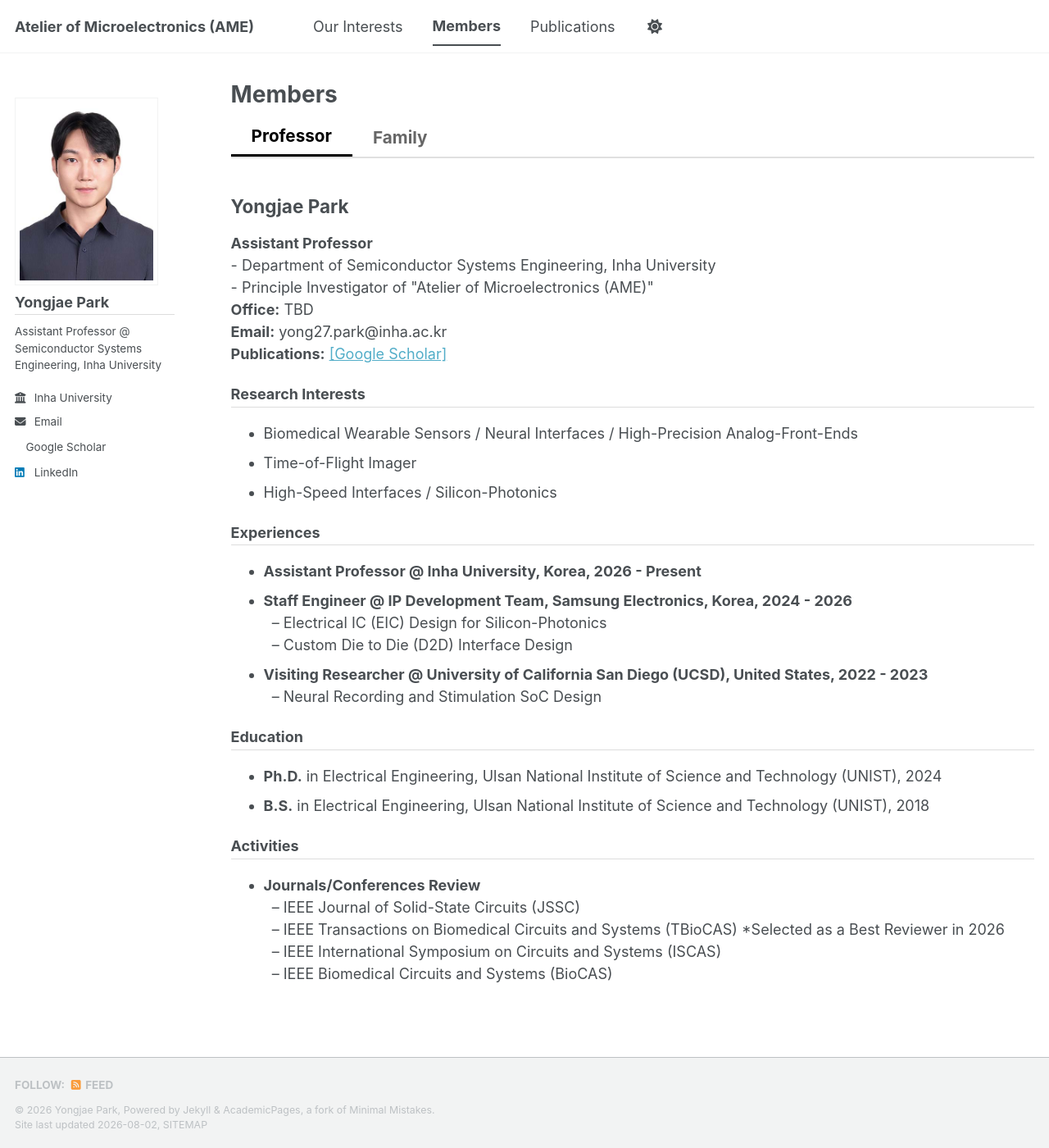
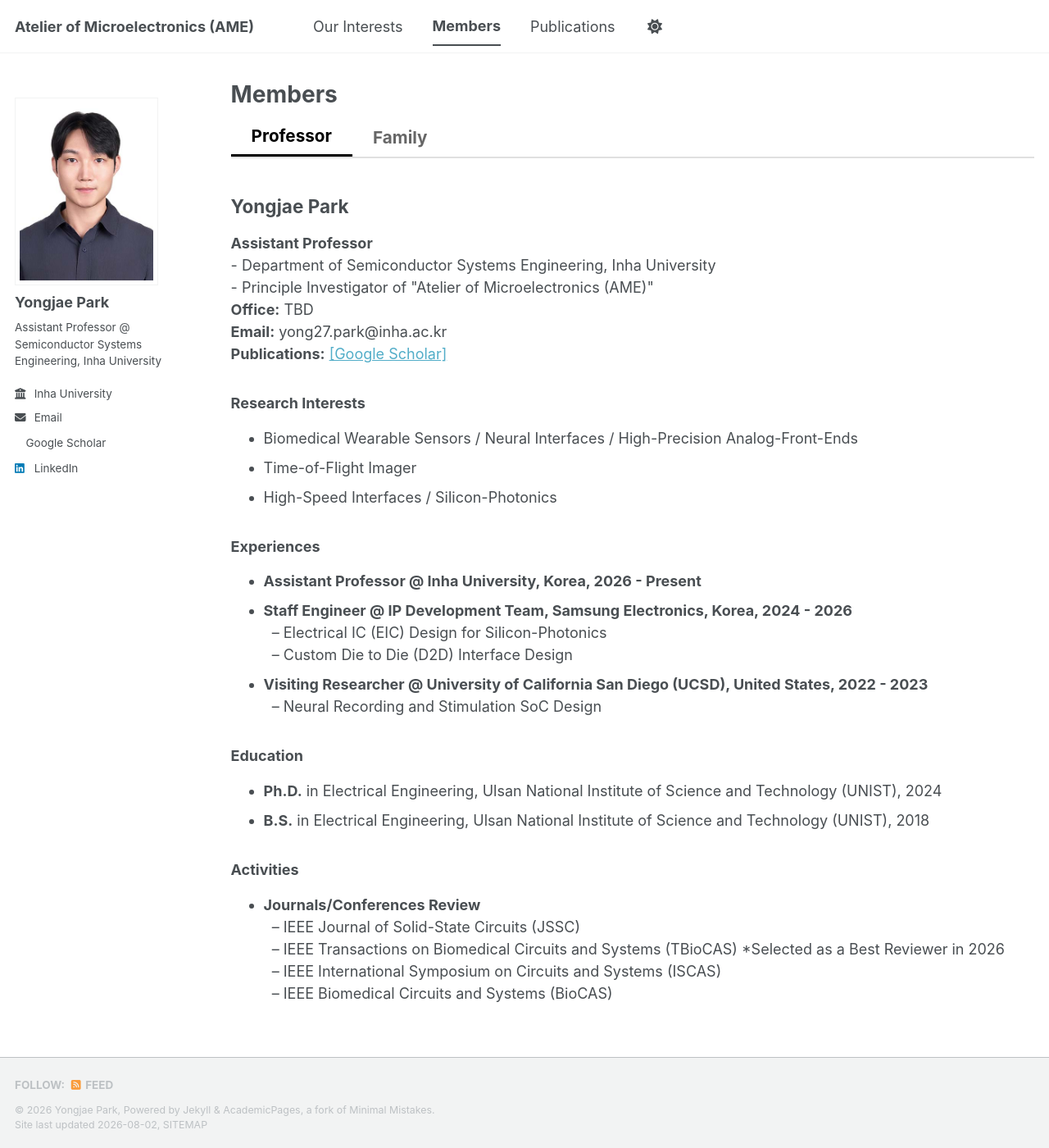
Before and after one commit to yong27park/AME.github.io, a Jekyll site: the page built from _pages/members.md, in a window 1280 px wide and 1400 px high. Shown: the whole window at 82% size. Built offline with Jekyll 4.4.1, drawn with Linux system fonts in a browser that asks for light colours; a style sheet for code colours, icons or effects is not loaded.

```diff
--- a/_pages/members.md
+++ b/_pages/members.md
@@ -40,7 +40,7 @@ author_profile: true
   object-fit: cover;
 }
 
-h3 {
+.h3 {
   border-bottom: 1px solid #ddd;
   padding-bottom: 4px;
   margin-top: 25px;
```
